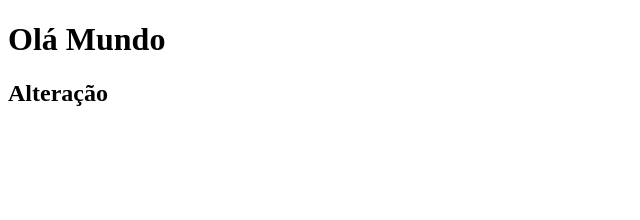
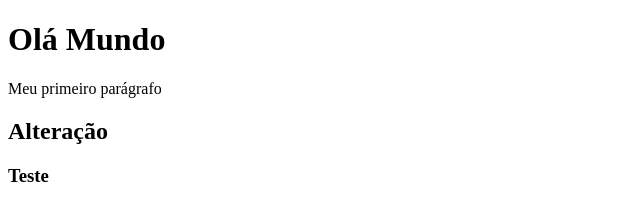
Before and after one commit to kaua-toledo/curso-git-e-github, a plain HTML site: page 1_primeiro_repo/index.html in a window 1280 px wide. Shown: the whole page, without its empty margins (0-640 px from the left). Drawn offline with Linux system fonts and the light colour scheme.

Commit message:
Enviando alt

```diff
--- a/1_primeiro_repo/index.html
+++ b/1_primeiro_repo/index.html
@@ -7,6 +7,8 @@
 </head>
 <body>
     <h1>Olá Mundo</h1>
+    <p>Meu primeiro parágrafo</p>
     <h2>Alteração</h2>
+    <h3>Teste</h3>
 </body>
 </html>
```
